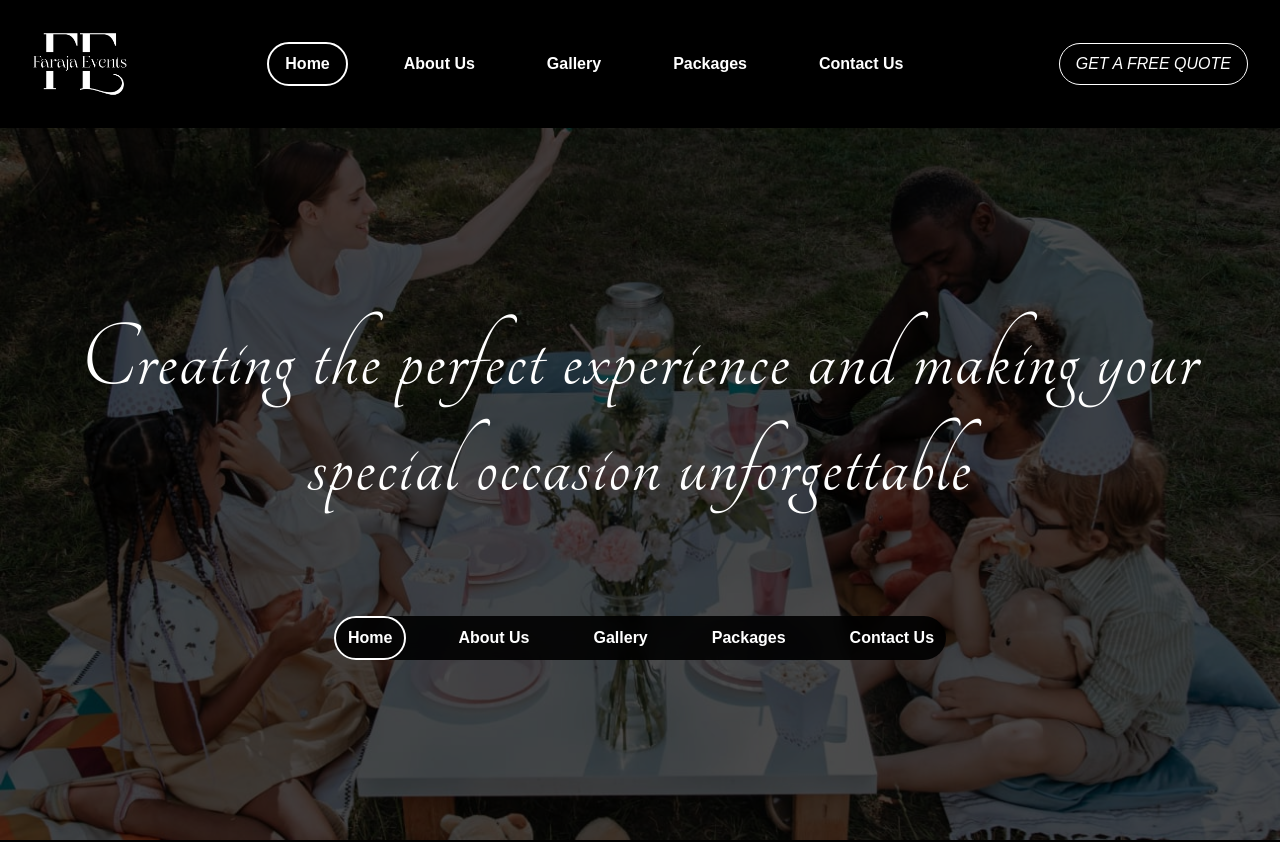
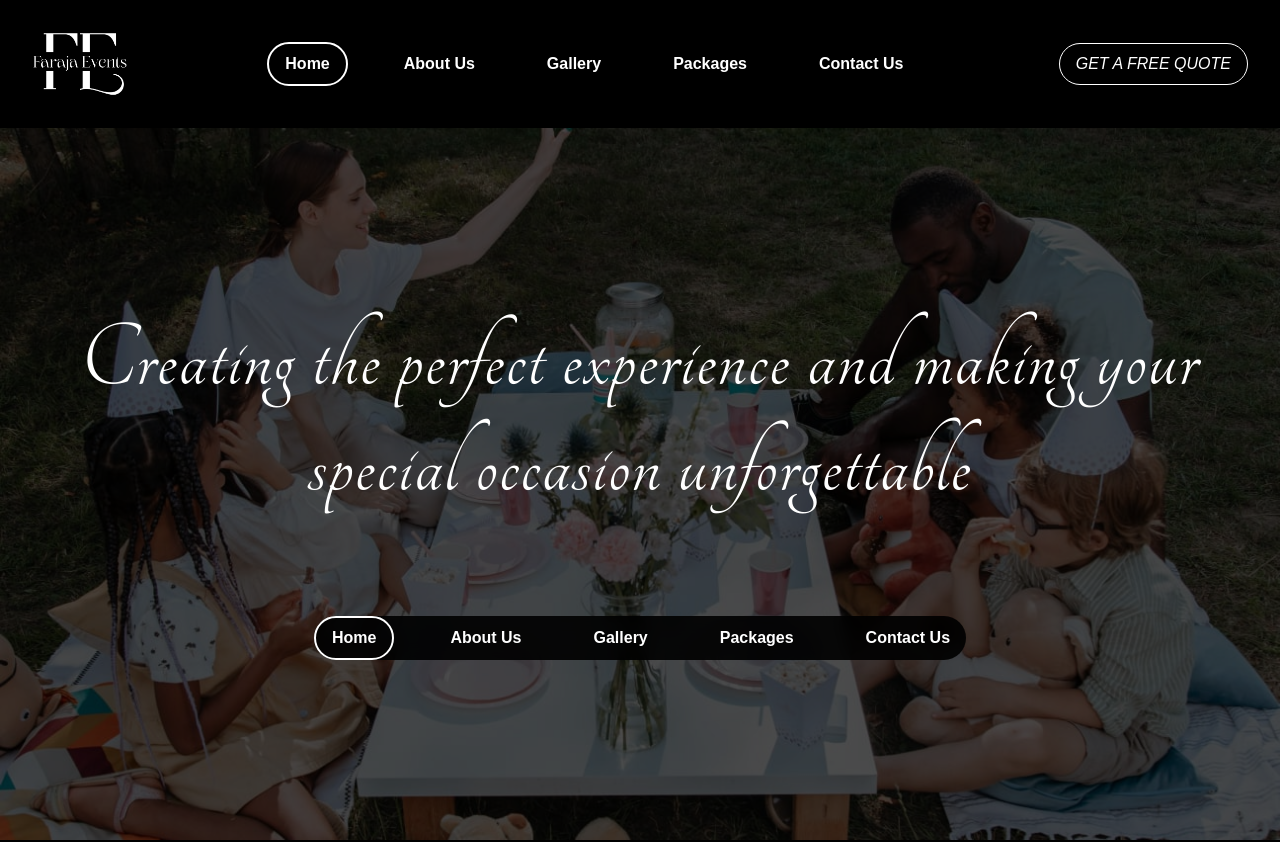
Before and after one commit to sakibnjr/farjana-events, a Next.js app: page / in a window 1280 px wide. Shown: the top 842 px of the page. Built offline with nearby package versions, Linux system fonts and the light colour scheme.

Commit message:
minor bugs

```diff
--- a/src/components/Hero.js
+++ b/src/components/Hero.js
@@ -91,11 +91,11 @@ export default function Hero() {
           animate={{ y: 0, opacity: 1 }}
           transition={{ duration: 0.8, delay: 0.6 }}
         >
-          <ul className="flex items-center space-x-6 xl:space-x-10">
+          <ul className="flex items-center space-x-8 xl:space-x-10">
             {navLinks.map((link) => (
               <li key={link.name}>
                 <button
-                  className={`font-bold px-3 py-2 text-sm xl:text-base transition-all duration-200 hover:text-gray-300 ${
+                  className={`font-bold px-4 py-2 text-sm xl:text-base transition-all duration-200 hover:text-gray-300 ${
                     link.active ? "border-2 rounded-full border-white" : ""
                   }`}
                   onClick={() => {
```
